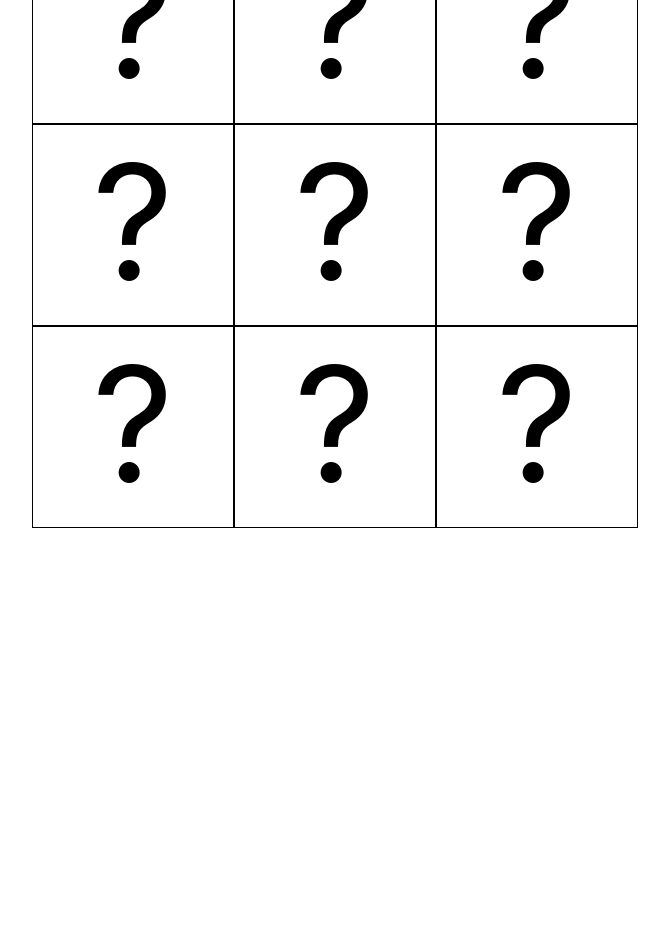
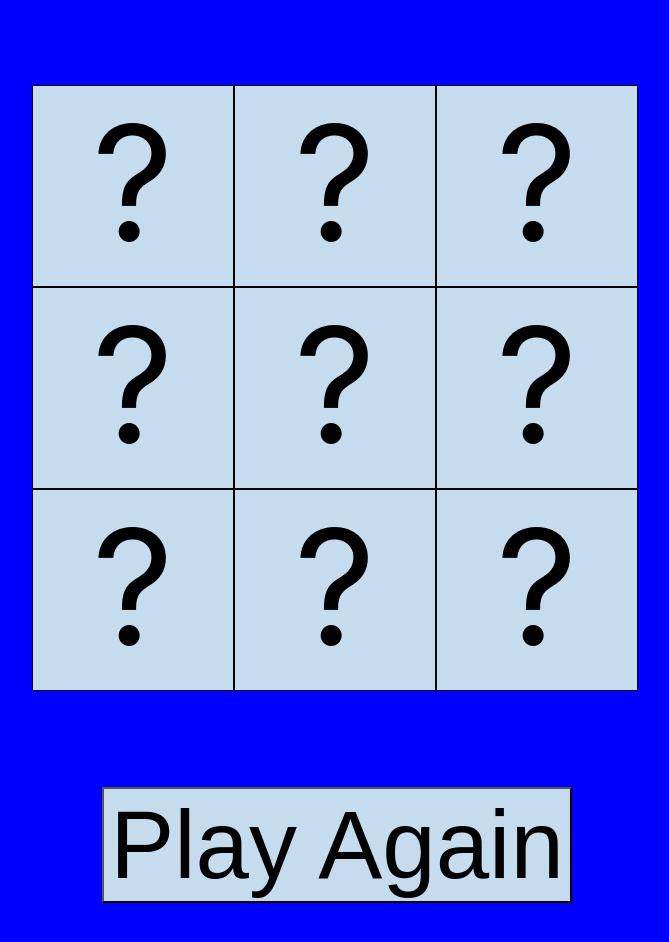
Before and after one commit to learn-academy-2023-foxtrot/treasurehunt-spectacular-instructors, a React (Create React App) app: page / in a window 1280 px wide. Shown: the part 160-1102 px from the top of the page, without its empty margins (303-972 px from the left). Before the commit the page ends 800 px from the top, so only its background shows below. Built offline with nearby package versions, Linux system fonts and the light colour scheme.

Commit message:
created a function to restart the game and styled the game

```diff
--- a/src/App.css
+++ b/src/App.css
@@ -1,5 +1,9 @@
-h1 {
+body {
+  background-color: blue;
+}
+h1, button {
   text-align: center;
+  font-size: 6rem;
 }
 
 .square {
@@ -7,7 +11,12 @@ h1 {
   width: 200px;
   border: 1px solid black;
   font-size: 10rem;
-  text-align: center
+  text-align: center;
+  background-color: rgb(197, 219, 238);
+}
+
+button {
+  background-color: rgb(197, 219, 238);
 }
 
 .grid {
@@ -16,3 +25,15 @@ h1 {
   width: 610px;
   margin: 0 auto
 }
+
+#center {
+  display: flex;
+  justify-content: center;
+  align-items: center;
+  padding: 6rem;
+}
+
+button:hover {
+  background-color: black;
+  color: white;
+}
--- a/src/App.js
+++ b/src/App.js
@@ -1,6 +1,7 @@
 import React, { useState } from "react"
 import Square from "./components/Square"
 import "./App.css"
+import NewGame from "./components/NewGame"
 
 const App = () => {
   const [board, setBoard] = useState([
@@ -37,10 +38,15 @@ const handleClick = (selectedIndex) => {
     }
   }
 
+  const reStart = () => {
+    setBoard(Array(9).fill("?"))
+  }
+
   return (
     <>
       <h1>Treasure Hunt Game</h1>
       <Square board={board} handleClick={handleClick}/>
+      <NewGame reStart={reStart}/>
     </>
   )
 }
--- /dev/null
+++ b/src/components/NewGame.js
@@ -0,0 +1,13 @@
+import React from "react";
+
+const NewGame = ({reStart}) => {
+  return(
+    <div id="center">
+      <button onClick={reStart}>
+        Play Again
+      </button>
+    </div>
+  )
+}
+
+export default NewGame
```
Also changed, not shown: 1 other file (tests, documents, lock files or other folders).
